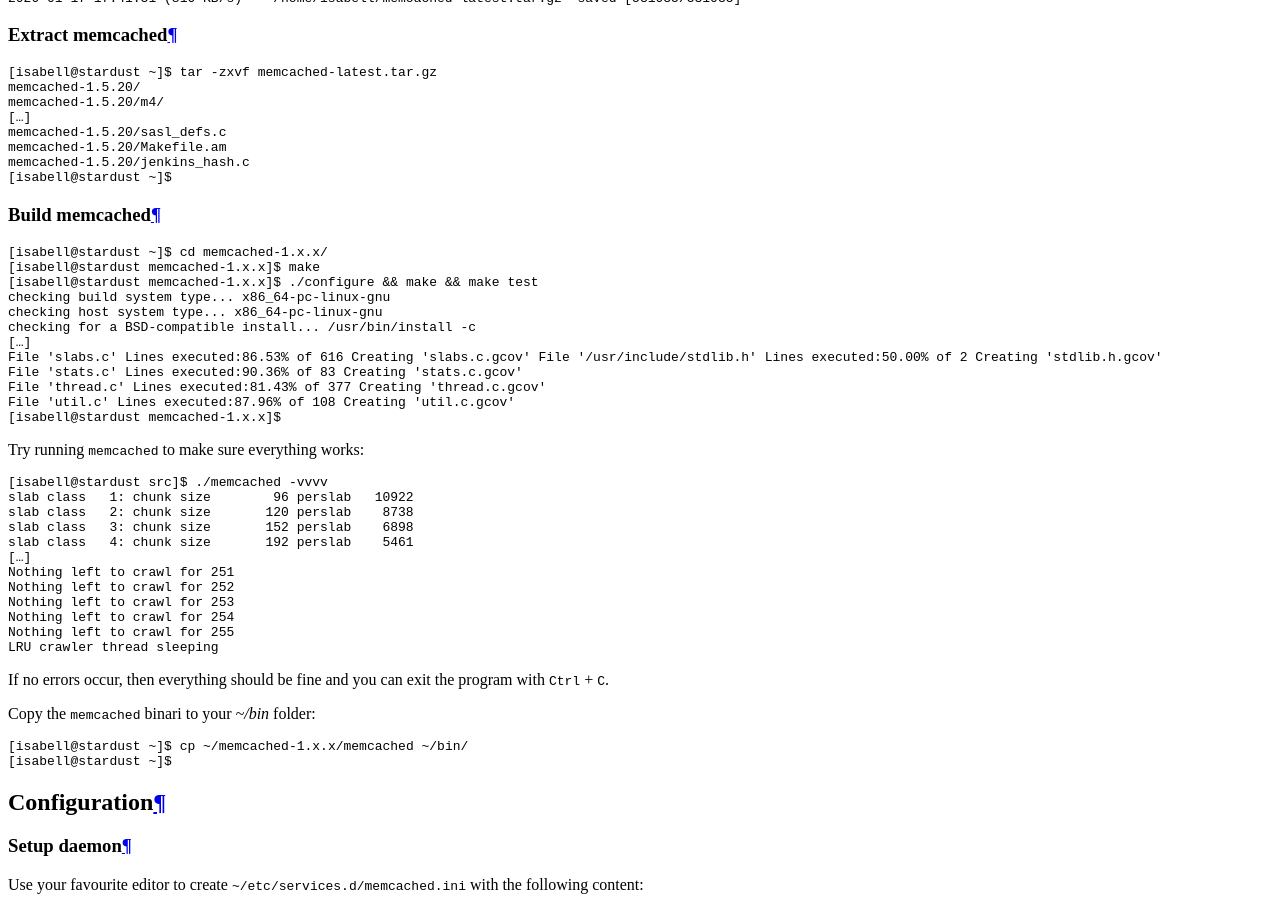
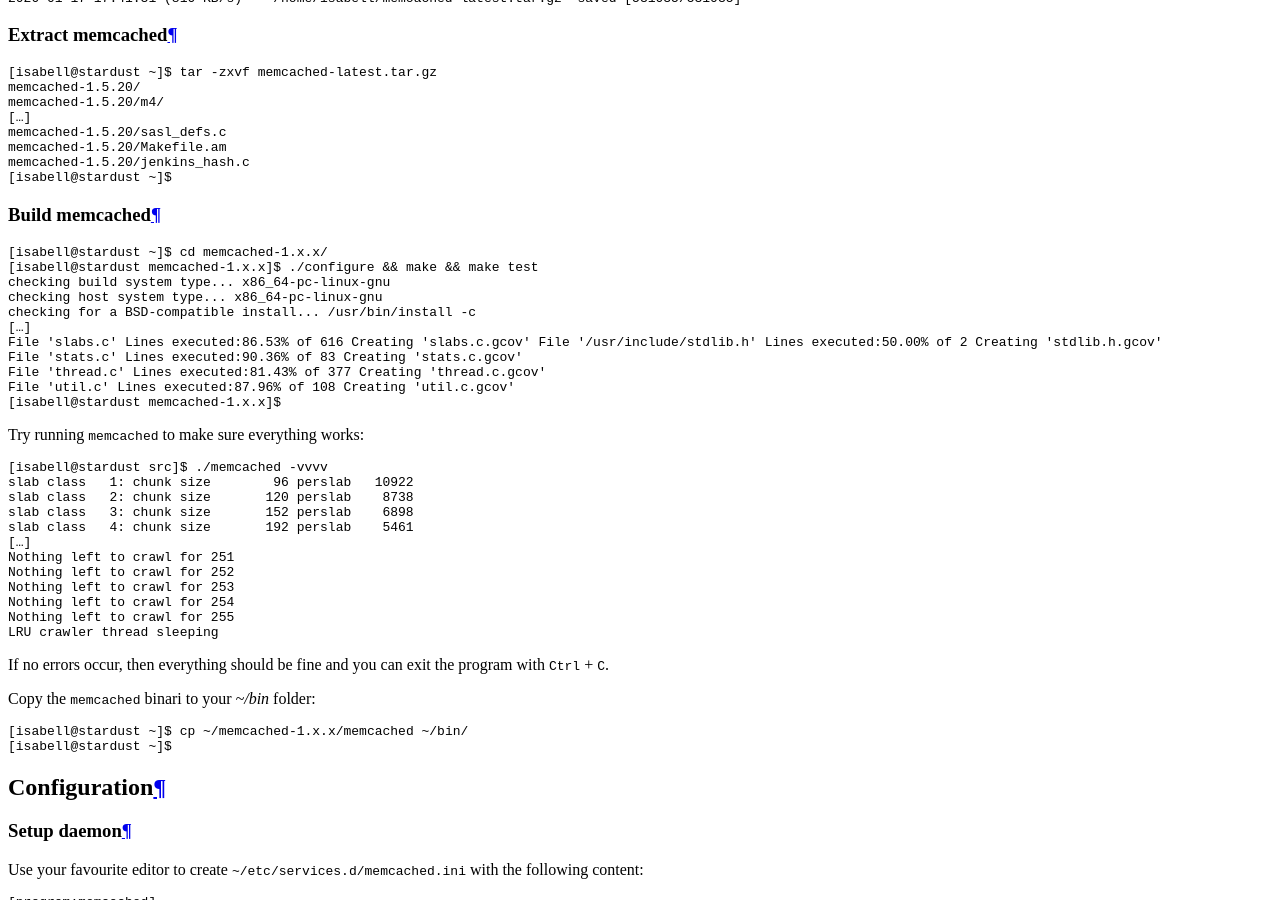
Before and after one commit to Uberspace/lab, a Sphinx documentation site: the page built from source/guide_memcached.rst, in a window 1280 px wide and 900 px high, scrolled down 3465 px. Built offline with Sphinx 7.4.7 and the Read the Docs theme 2.0.0, drawn with Linux system fonts in a browser that asks for light colours.

Commit message:
[memcached] remove redundant make call

```diff
--- a/source/guide_memcached.rst
+++ b/source/guide_memcached.rst
@@ -75,7 +75,6 @@ Build memcached
 .. code-block::
 
  [isabell@stardust ~]$ cd memcached-1.x.x/
- [isabell@stardust memcached-1.x.x]$ make
  [isabell@stardust memcached-1.x.x]$ ./configure && make && make test
  checking build system type... x86_64-pc-linux-gnu
  checking host system type... x86_64-pc-linux-gnu
```
